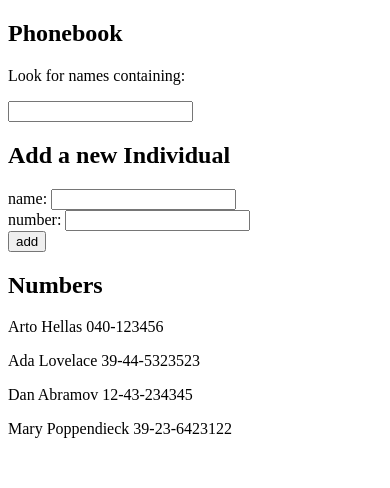
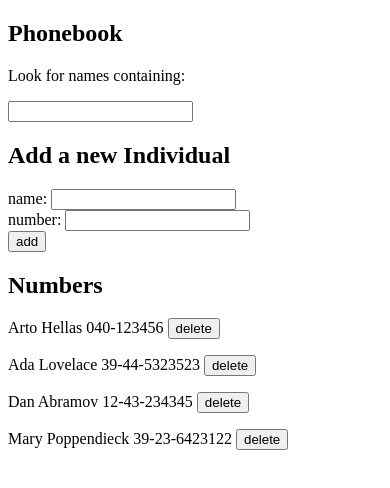
Before and after one commit to MarshPeter/fullstack-open, a React (Vite) app in the folder part2/phonebook/: page / in a window 390 px wide. Shown: the top 488 px of the page. Built offline with nearby package versions, Linux system fonts and the light colour scheme; data requests are answered from the project's data file.

Commit message:
phonebook step 9 complete

```diff
--- a/part2/phonebook/src/App.jsx
+++ b/part2/phonebook/src/App.jsx
@@ -47,6 +47,28 @@ function App() {
         });
     }
 
+    function handlePersonDelete(e) {
+        const id = e.target.value;
+        let name = "";
+        for (let i = 0; i < persons.length; i++) {
+            if (persons[i].id === id) {
+                name = persons[i].name;
+                break;
+            }
+        }
+        e.preventDefault();
+        const userIsSure = confirm(`Are you sure you wish to delete ${name}`);
+
+        if (!userIsSure) {
+            return;
+        }
+
+        peopleDb.deletePerson(id);
+
+        const newPersons = persons.filter((person) => person.id !== id);
+        setPersons(newPersons);
+    }
+
     useEffect(() => {
         peopleDb
             .getAllPersons()
@@ -68,7 +90,11 @@ function App() {
                 newPhoneNumber={newPhoneNumber}
             />
             <h2>Numbers</h2>
-            <NameSection persons={persons} filterText={filterText} />
+            <NameSection
+                persons={persons}
+                filterText={filterText}
+                deletePersonHandle={handlePersonDelete}
+            />
         </div>
     );
 }
--- a/part2/phonebook/src/components/NameDisplay.jsx
+++ b/part2/phonebook/src/components/NameDisplay.jsx
@@ -1,7 +1,10 @@
 export default function NameDisplay(props) {
     return (
         <p key={props.person.name}>
-            {props.person.name} {props.person.number}
+            {props.person.name} {props.person.number}{" "}
+            <button value={props.person.id} onClick={props.onClick}>
+                delete
+            </button>
         </p>
     );
 }
--- a/part2/phonebook/src/components/NameSection.jsx
+++ b/part2/phonebook/src/components/NameSection.jsx
@@ -12,10 +12,24 @@ export default function NameSection(props) {
                       ) {
                           return;
                       }
-                      return <NameDisplay key={person.name} person={person} />;
+                      return (
+                          <div key={person.name}>
+                              <NameDisplay
+                                  person={person}
+                                  onClick={props.deletePersonHandle}
+                              />
+                          </div>
+                      );
                   })
                 : props.persons.map((person) => {
-                      return <NameDisplay key={person.name} person={person} />;
+                      return (
+                          <div key={person.name}>
+                              <NameDisplay
+                                  person={person}
+                                  onClick={props.deletePersonHandle}
+                              />
+                          </div>
+                      );
                   })}
         </div>
     );
--- a/part2/phonebook/src/services/persons.js
+++ b/part2/phonebook/src/services/persons.js
@@ -18,7 +18,12 @@ function addPerson(name, number) {
     return request.then((response) => response.data);
 }
 
+function deletePerson(id) {
+    axios.delete(baseUrl + `/${id}`);
+}
+
 export default {
     getAllPersons,
     addPerson,
+    deletePerson,
 };
```
Also changed, not shown: part2/phonebook/db.json (indentation only).
